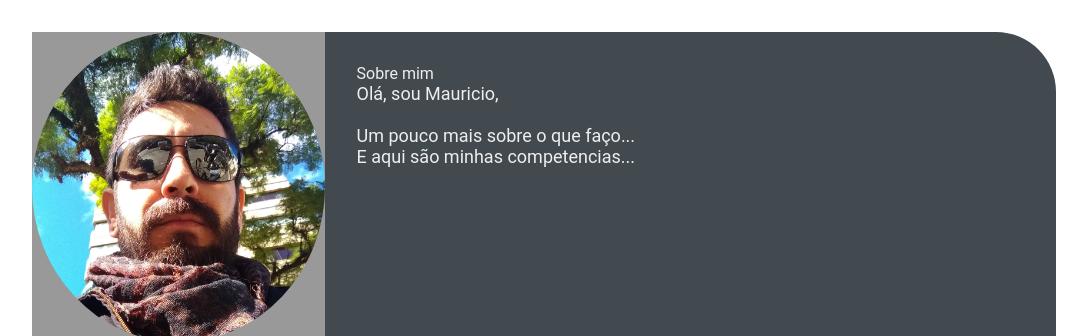
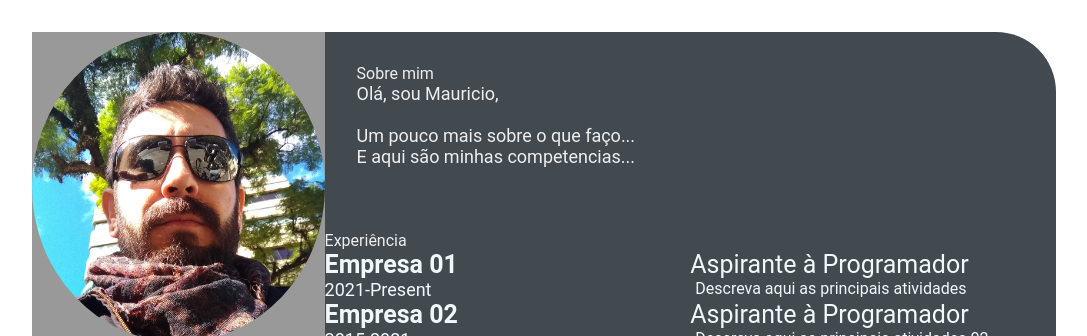
Before and after one commit to AquinoMauricio/devweekgit-aquino.github.io, a plain HTML site: page index.html in a window 1280 px wide. Shown: the top 336 px of the page, without its empty margins (96-1183 px from the left). Drawn offline with Linux system fonts and the light colour scheme.

Commit message:
commit aula 3 (#4)

```diff
--- a/index.html
+++ b/index.html
@@ -3,7 +3,7 @@
     <meta charset="UTF-8">
     <meta http-equiv="X-UA-Compatible" content="IE=edge">
     <meta name="viewport" content="width=device-width, initial-scale=1.0">
-    <title>Mauricio Aquino CV</title>
+    <title>AspiraDev Aquino CV</title>
 
     <link rel="stylesheet" href="style.css">
 
@@ -46,6 +46,31 @@
                         </p>
                     </section>
                  </div>
+             <section class="experience gap">
+                <div class="right-title">Experiência</div>
+                <div class="experience-contents">
+                    <div class="exp-left">
+                        <p class="exp-company-name">Empresa 01</p>
+                        <p class="exp-time-period">2021-Present</p>
+                    </div>
+                    <div class="exp-right">
+                        <p class="exp-position">Aspirante à Programador</p>
+                        <p class="exp-desc">
+                            Descreva aqui as principais atividades
+                        </p>
+                    </div>
+                    <div class="exp-left">
+                        <p class="exp-company-name">Empresa 02</p>
+                        <p class="exp-time-period">2015-2021</p>
+                    </div>
+                    <div class="exp-right">
+                        <p class="exp-position">Aspirante à Programador</p>
+                        <p class="exp-desc">
+                            Descreva aqui as principais atividades 02
+                        </p>
+                    </div>
+                </div>
+            </section>
             </section>
      </main>
 </body>
--- a/style.css
+++ b/style.css
@@ -101,3 +101,38 @@
     font-size: 18px;
     color: #eeeeee;
 }
+
+.experience-contents,
+.education-contents,
+.awards-contents {
+    display: grid;
+    grid-template-columns: repeat(2, 1fr);
+    padding-bottom: 2rem;
+    color: #F1F8FD;
+}
+
+.exp-company-name,
+.education-school-name,
+.awards-company-name {
+    font-size: 25px;
+    font-weight: bold;
+}
+
+.exp-time-period,
+.educationp-time-period,
+.awards-time-period {
+    font-size: 18px;
+}
+
+.exp-position,
+.education-subject,
+.awards-name {
+    font-size: 25px;
+}
+
+.exp-desc,
+.education-desc,
+.awards-desc {
+    font-size: 16px;
+    padding-left: 5px;
+}
```
